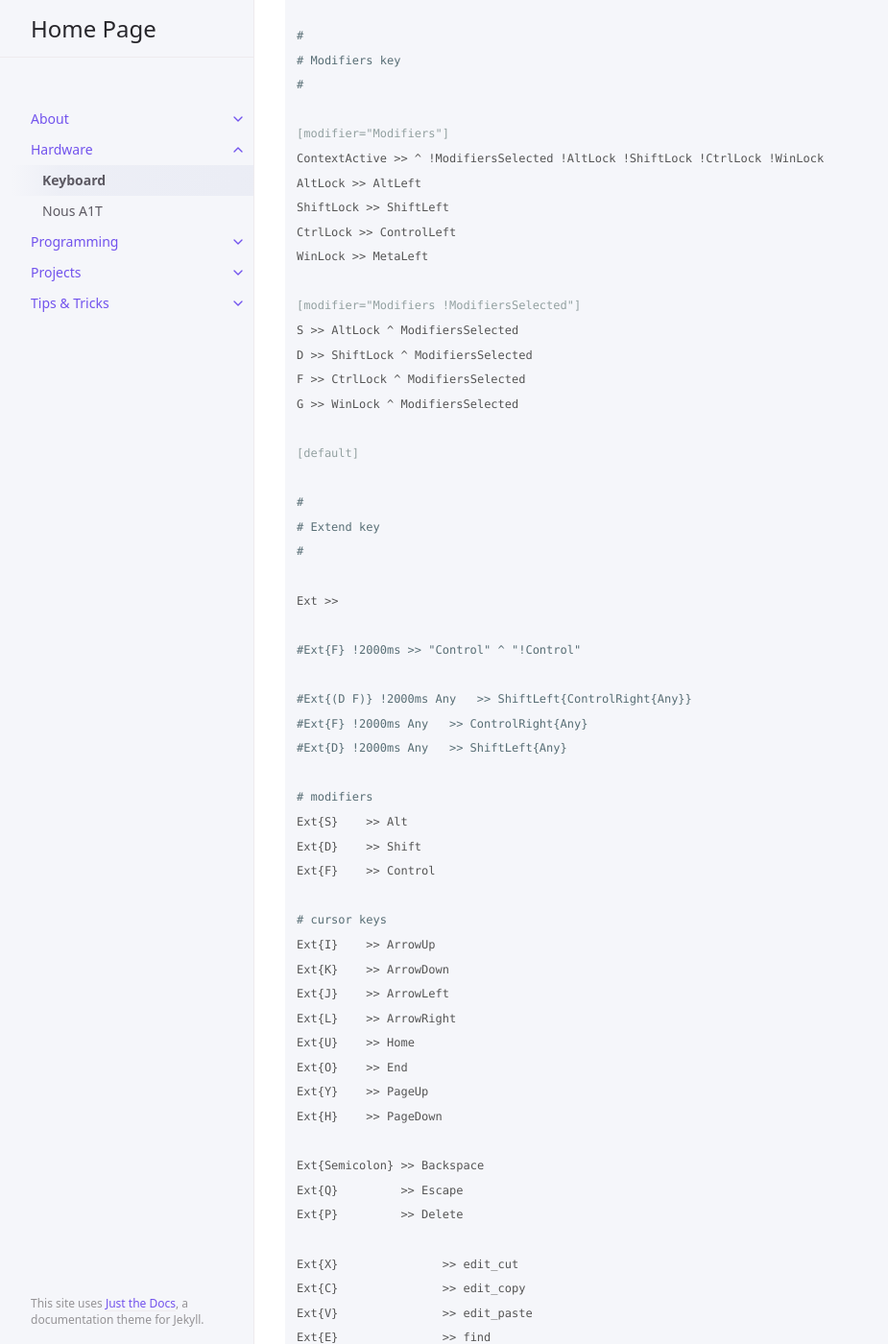
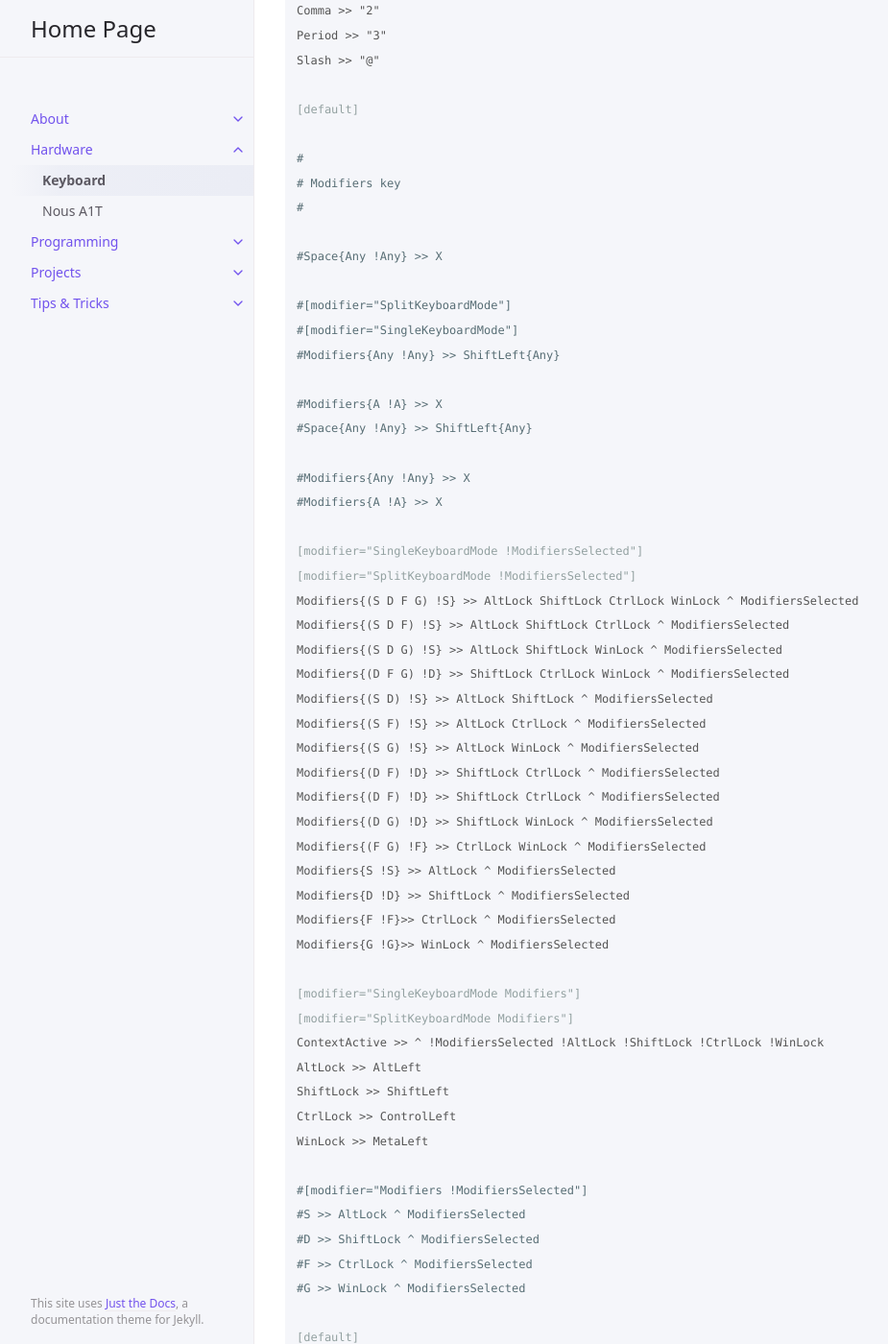
Before and after one commit to marek-g/marek-g.github.io, a Jekyll site: the page built from posts/hardware/keyboard.md, in a window 1280 px wide and 1400 px high, scrolled down 7768 px. Shown: the whole window at 96% size, without its empty margins (107-1032 px from the left). Built offline with Jekyll 4.4.1, drawn with Linux system fonts in a browser that asks for light colours; some of the changed text lies outside the part shown.

Commit message:
Update keyboard.md

```diff
--- a/posts/hardware/keyboard.md
+++ b/posts/hardware/keyboard.md
@@ -169,29 +170,33 @@ ControlLeft >> ThumbRight1 ^ ThumbRight1
 MetaLeft >> ThumbRight2 ^ ThumbRight2
 AltLeft >> ThumbRight3 ^ ThumbRight3
 Space >> ThumbRight4 ^ ThumbRight4
-G >> Modifiers ^ Modifiers
 
 [modifier="SingleKeyboardMode"]
-Space >> ThumbLeft1 ^ ThumbLeft1
 AltLeft >> ThumbLeft2 ^ ThumbLeft2
 AltRight >> ThumbRight1 ^ ThumbRight1
-Quote >> Modifiers ^ Modifiers
 
 [stage]
 
-[modifier="SplitKeyboardMode"]
-Ext = CapsLock
-SymbolsLayer = ThumbLeft2
-ThumbLeft3 >> ControlLeft
-ThumbLeft4 >> AltLeft
-ThumbRight1 >> Delete
-ThumbRight2 >> Backspace
-ThumbRight3 >> Space
-ThumbRight4 >> AltRight
+#
+# A bug?
+#
+# For Space & Modifiers to work correctly, I have to leave uncommented only one of the below 2 sections.
+#
+
+# [modifier="SplitKeyboardMode"]
+# Ext = CapsLock
+# SymbolsLayer = ThumbLeft2
+# Modifiers = ThumbLeft1
+# ThumbLeft3 >> ControlLeft
+# ThumbLeft4 >> AltLeft
+# ThumbRight1 >> Delete
+# ThumbRight2 >> Backspace
+# ThumbRight3 >> Space
+# ThumbRight4 >> AltRight
 
 [modifier="SingleKeyboardMode"]
 Ext = CapsLock
-ThumbLeft1 >> Space
+Modifiers = Space
 SymbolsLayer = ThumbLeft2
 ThumbRight1 >> AltRight
 
@@ -312,18 +317,49 @@ Slash >> "@"
 # Modifiers key
 #
 
-[modifier="Modifiers"]
+#Space{Any !Any} >> X
+
+#[modifier="SplitKeyboardMode"]
+#[modifier="SingleKeyboardMode"]
+#Modifiers{Any !Any} >> ShiftLeft{Any}
+
+#Modifiers{A !A} >> X
+#Space{Any !Any} >> ShiftLeft{Any}
+
+#Modifiers{Any !Any} >> X
+#Modifiers{A !A} >> X
+
+[modifier="SingleKeyboardMode !ModifiersSelected"]
+[modifier="SplitKeyboardMode !ModifiersSelected"]
+Modifiers{(S D F G) !S} >> AltLock ShiftLock CtrlLock WinLock ^ ModifiersSelected
+Modifiers{(S D F) !S} >> AltLock ShiftLock CtrlLock ^ ModifiersSelected
+Modifiers{(S D G) !S} >> AltLock ShiftLock WinLock ^ ModifiersSelected
+Modifiers{(D F G) !D} >> ShiftLock CtrlLock WinLock ^ ModifiersSelected
+Modifiers{(S D) !S} >> AltLock ShiftLock ^ ModifiersSelected
+Modifiers{(S F) !S} >> AltLock CtrlLock ^ ModifiersSelected
+Modifiers{(S G) !S} >> AltLock WinLock ^ ModifiersSelected
+Modifiers{(D F) !D} >> ShiftLock CtrlLock ^ ModifiersSelected
+Modifiers{(D F) !D} >> ShiftLock CtrlLock ^ ModifiersSelected
+Modifiers{(D G) !D} >> ShiftLock WinLock ^ ModifiersSelected
+Modifiers{(F G) !F} >> CtrlLock WinLock ^ ModifiersSelected
+Modifiers{S !S} >> AltLock ^ ModifiersSelected
+Modifiers{D !D} >> ShiftLock ^ ModifiersSelected
+Modifiers{F !F}>> CtrlLock ^ ModifiersSelected
+Modifiers{G !G}>> WinLock ^ ModifiersSelected
+
+[modifier="SingleKeyboardMode Modifiers"]
+[modifier="SplitKeyboardMode Modifiers"]
 ContextActive >> ^ !ModifiersSelected !AltLock !ShiftLock !CtrlLock !WinLock
 AltLock >> AltLeft
 ShiftLock >> ShiftLeft
 CtrlLock >> ControlLeft
 WinLock >> MetaLeft
 
-[modifier="Modifiers !ModifiersSelected"]
-S >> AltLock ^ ModifiersSelected
-D >> ShiftLock ^ ModifiersSelected
-F >> CtrlLock ^ ModifiersSelected
-G >> WinLock ^ ModifiersSelected
+#[modifier="Modifiers !ModifiersSelected"]
+#S >> AltLock ^ ModifiersSelected
+#D >> ShiftLock ^ ModifiersSelected
+#F >> CtrlLock ^ ModifiersSelected
+#G >> WinLock ^ ModifiersSelected
 
 [default]
 
```
Also changed, not shown: other parts of posts/hardware/keyboard.md (+3 -2 lines).
